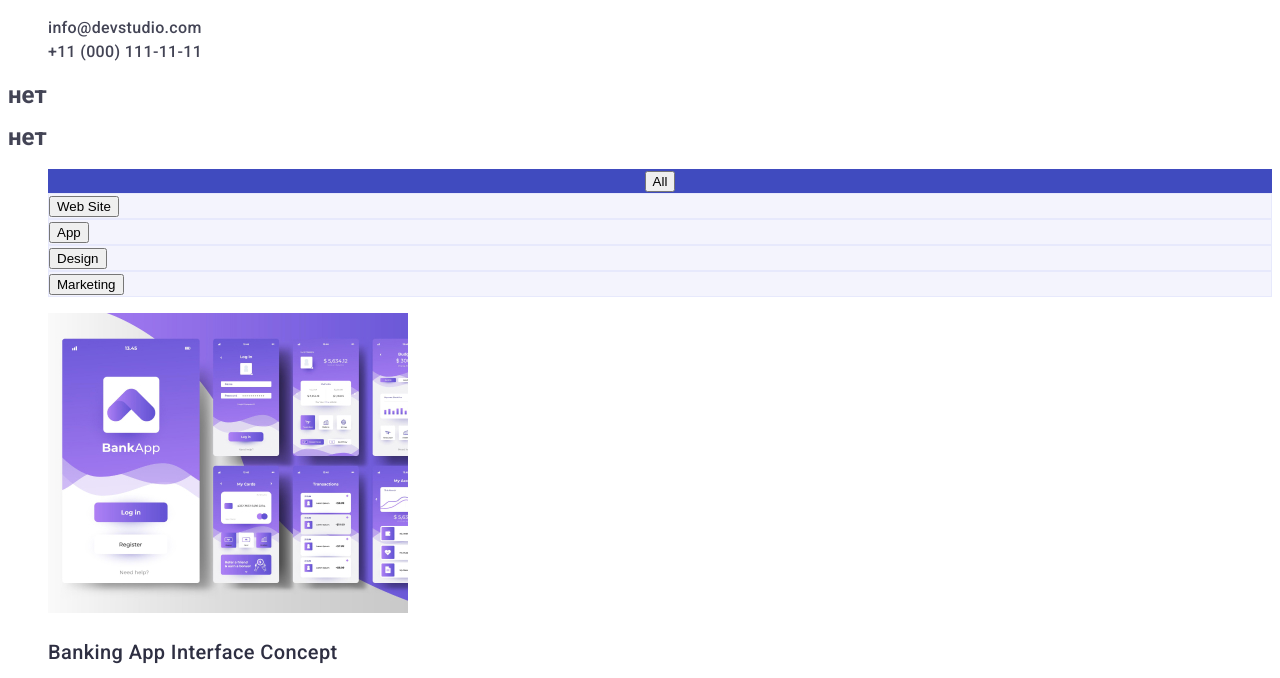
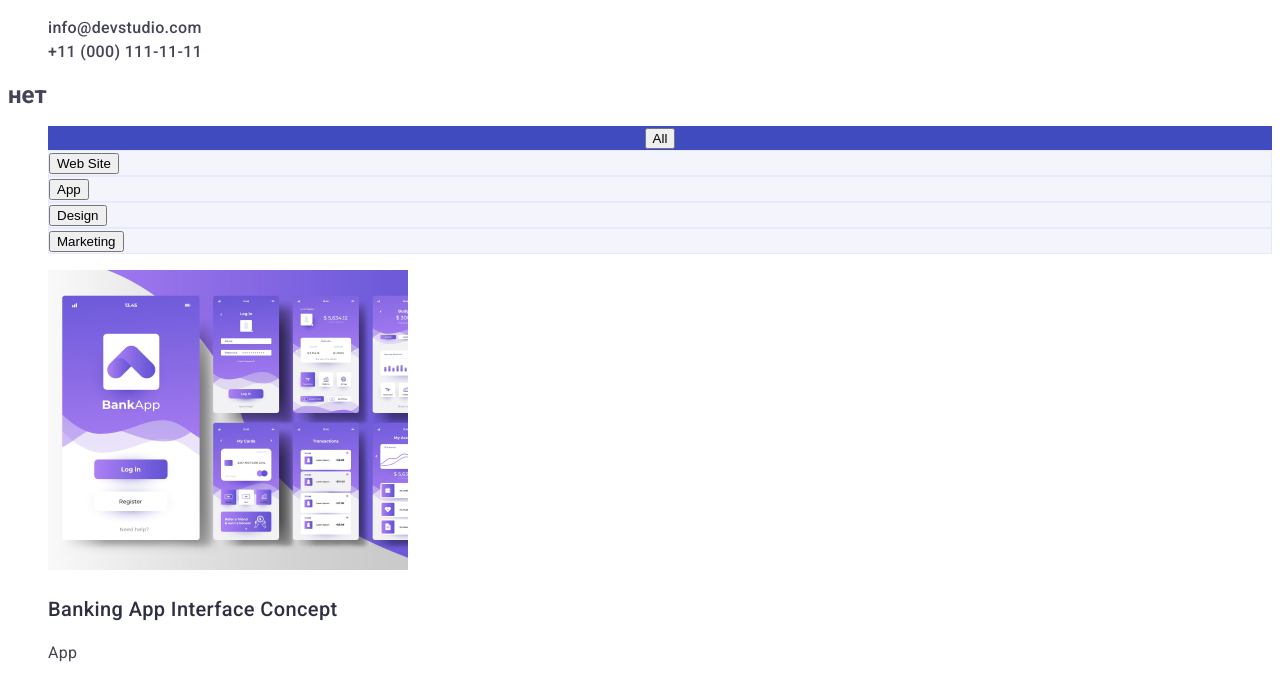
Before and after one commit to AnnPey/goit-markup-hw-02, a plain HTML site: page portfolio.html in a window 1280 px wide. Shown: the part 117-795 px from the top of the page. Drawn offline with Linux system fonts and the light colour scheme.

Commit message:
Update portfolio.html

```diff
--- a/portfolio.html
+++ b/portfolio.html
@@ -36,7 +36,6 @@
        <section>
 
             <h1>нет</h1>
-            <h2>нет</h2>
 
             <ul class="list">
                   <li class="iris1"><button class="all" type="button">All</button></li>
```
